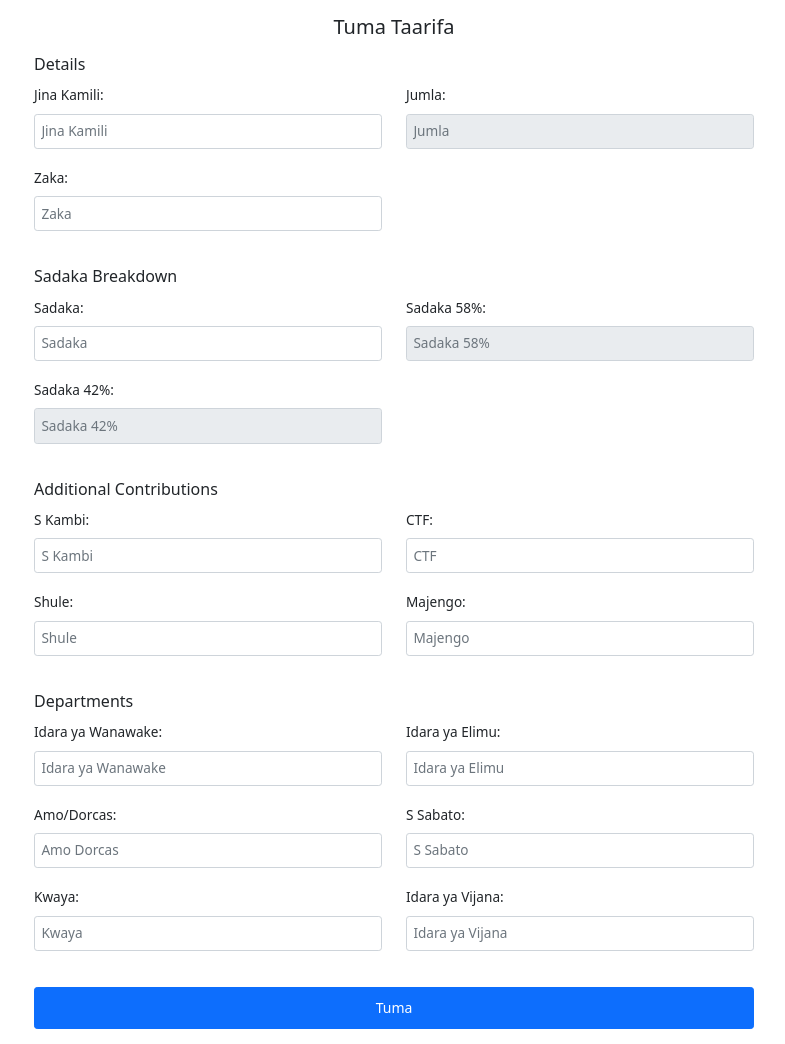
After one commit to stepfoward/church-management, a PHP site: page /admin/submit_data.php in a window 1280 px wide. The commit adds this page. Shown: the whole page, without its empty margins (246-1031 px from the left). Run offline with PHP 8.4, Linux system fonts and the light colour scheme.

Commit message:
modification of mya data wednesday

```diff
--- /dev/null
+++ b/admin/submit_data.php
@@ -0,0 +1,214 @@
+<?php
+// Include the database connection file
+require_once '../admin/includes/config.php';
+
+// Check if the form is submitted
+if ($_SERVER["REQUEST_METHOD"] == "POST") {
+    // Collect form data
+    $jina_kamili = $_POST['jina_kamili'];
+    $jumla = $_POST['jumla'];
+    $zaka = $_POST['zaka'];
+    $sadaka = $_POST['sadaka'];
+    $sadaka_58 = $_POST['sadaka_58'];
+    $sadaka_42 = $_POST['sadaka_42'];
+    $s_kambi = $_POST['s_kambi'];
+    $ctf = $_POST['ctf'];
+    $shule = $_POST['shule'];
+    $majengo = $_POST['majengo'];
+    $idara_ya_wanawake = $_POST['idara_ya_wanawake'];
+    $idara_ya_elimu = $_POST['idara_ya_elimu'];
+    $amo_dorcas = $_POST['amo_dorcas'];
+    $s_sabato = $_POST['s_sabato'];
+    $kwaya = $_POST['kwaya'];
+    $idara_ya_vijana = $_POST['idara_ya_vijana'];
+
+    // Prepare the SQL query to insert the data into the database using prepared statements
+    $sql = "INSERT INTO donations (jina_kamili, jumla, zaka, sadaka, sadaka_58, sadaka_42, s_kambi, ctf, shule, majengo, idara_ya_wanawake, idara_ya_elimu, amo_dorcas, s_sabato, kwaya, idara_ya_vijana)
+            VALUES (?, ?, ?, ?, ?, ?, ?, ?, ?, ?, ?, ?, ?, ?, ?, ?)";
+
+    // Prepare statement
+    if ($stmt = $conn->prepare($sql)) {
+        // Bind parameters to the query
+        $stmt->bind_param("ssssssssssssssss", $jina_kamili, $jumla, $zaka, $sadaka, $sadaka_58, $sadaka_42, $s_kambi, $ctf, $shule, $majengo, $idara_ya_wanawake, $idara_ya_elimu, $amo_dorcas, $s_sabato, $kwaya, $idara_ya_vijana);
+
+        // Execute the query
+        if ($stmt->execute()) {
+            echo "Data has been successfully submitted!";
+        } else {
+            echo "Error: " . $stmt->error;
+        }
+
+        // Close the statement
+        $stmt->close();
+    } else {
+        echo "Error preparing the query.";
+    }
+
+    // Close the database connection
+    $conn->close();
+}
+?>
+
+<!DOCTYPE html>
+<html lang="sw">
+<head>
+    <meta charset="UTF-8">
+    <meta name="viewport" content="width=device-width, initial-scale=1.0">
+    <title>Tuma Taarifa</title>
+    <link href="https://cdn.jsdelivr.net/npm/bootstrap@5.1.3/dist/css/bootstrap.min.css" rel="stylesheet">
+    <style>
+        .container {
+            max-width: 750px;
+            padding: 15px;
+        }
+        .form-label {
+            font-size: 0.85rem;
+        }
+        .form-control {
+            font-size: 0.85rem;
+            padding: 0.4rem;
+        }
+        .mb-3 {
+            margin-bottom: 0.75rem;
+        }
+        .btn-send {
+            width: 100%;
+            padding: 0.6rem;
+        }
+        .form-section {
+            margin-bottom: 1.25rem;
+        }
+    </style>
+</head>
+<body>
+    <div class="container">
+        <h1 class="h5 text-center mb-3">Tuma Taarifa</h1>
+        <form action="submit_data.php" method="post">
+            <!-- First Section -->
+            <div class="form-section">
+                <h6>Details</h6>
+                <div class="row">
+                    <div class="col-md-6 mb-3">
+                        <label for="jina_kamili" class="form-label">Jina Kamili:</label>
+                        <input type="text" id="jina_kamili" name="jina_kamili" class="form-control form-control-sm" placeholder="Jina Kamili">
+                    </div>
+                    <div class="col-md-6 mb-3">
+                        <label for="jumla" class="form-label">Jumla:</label>
+                        <input type="text" id="jumla" name="jumla" class="form-control form-control-sm" placeholder="Jumla" readonly>
+                    </div>
+                    <div class="col-md-6 mb-3">
+                        <label for="zaka" class="form-label">Zaka:</label>
+                        <input type="number" step="0.01" id="zaka" name="zaka" class="form-control form-control-sm" placeholder="Zaka" oninput="calculateTotal()">
+                    </div>
+                </div>
+            </div>
+
+            <!-- Second Section -->
+            <div class="form-section">
+                <h6>Sadaka Breakdown</h6>
+                <div class="row">
+                    <div class="col-md-6 mb-3">
+                        <label for="sadaka" class="form-label">Sadaka:</label>
+                        <input type="number" step="0.01" id="sadaka" name="sadaka" class="form-control form-control-sm" placeholder="Sadaka" oninput="calculateTotal()">
+                    </div>
+                    <div class="col-md-6 mb-3">
+                        <label for="sadaka_58" class="form-label">Sadaka 58%:</label>
+                        <input type="text" id="sadaka_58" name="sadaka_58" class="form-control form-control-sm" placeholder="Sadaka 58%" readonly>
+                    </div>
+                    <div class="col-md-6 mb-3">
+                        <label for="sadaka_42" class="form-label">Sadaka 42%:</label>
+                        <input type="text" id="sadaka_42" name="sadaka_42" class="form-control form-control-sm" placeholder="Sadaka 42%" readonly>
+                    </div>
+                </div>
+            </div>
+
+            <!-- Third Section -->
+            <div class="form-section">
+                <h6>Additional Contributions</h6>
+                <div class="row">
+                    <div class="col-md-6 mb-3">
+                        <label for="s_kambi" class="form-label">S Kambi:</label>
+                        <input type="number" step="0.01" id="s_kambi" name="s_kambi" class="form-control form-control-sm" placeholder="S Kambi" oninput="calculateTotal()">
+                    </div>
+                    <div class="col-md-6 mb-3">
+                        <label for="ctf" class="form-label">CTF:</label>
+                        <input type="number" step="0.01" id="ctf" name="ctf" class="form-control form-control-sm" placeholder="CTF" oninput="calculateTotal()">
+                    </div>
+                    <div class="col-md-6 mb-3">
+                        <label for="shule" class="form-label">Shule:</label>
+                        <input type="number" step="0.01" id="shule" name="shule" class="form-control form-control-sm" placeholder="Shule" oninput="calculateTotal()">
+                    </div>
+                    <div class="col-md-6 mb-3">
+                        <label for="majengo" class="form-label">Majengo:</label>
+                        <input type="number" step="0.01" id="majengo" name="majengo" class="form-control form-control-sm" placeholder="Majengo" oninput="calculateTotal()">
+                    </div>
+                </div>
+            </div>
+
+            <!-- Fourth Section -->
+            <div class="form-section">
+                <h6>Departments</h6>
+                <div class="row">
+                    <div class="col-md-6 mb-3">
+                        <label for="idara_ya_wanawake" class="form-label">Idara ya Wanawake:</label>
+                        <input type="number" step="0.01" id="idara_ya_wanawake" name="idara_ya_wanawake" class="form-control form-control-sm" placeholder="Idara ya Wanawake" oninput="calculateTotal()">
+                    </div>
+                    <div class="col-md-6 mb-3">
+                        <label for="idara_ya_elimu" class="form-label">Idara ya Elimu:</label>
+                        <input type="number" step="0.01" id="idara_ya_elimu" name="idara_ya_elimu" class="form-control form-control-sm" placeholder="Idara ya Elimu" oninput="calculateTotal()">
+                    </div>
+                    <div class="col-md-6 mb-3">
+                        <label for="amo_dorcas" class="form-label">Amo/Dorcas:</label>
+                        <input type="number" step="0.01" id="amo_dorcas" name="amo_dorcas" class="form-control form-control-sm" placeholder="Amo Dorcas" oninput="calculateTotal()">
+                    </div>
+                    <div class="col-md-6 mb-3">
+                        <label for="s_sabato" class="form-label">S Sabato:</label>
+                        <input type="number" step="0.01" id="s_sabato" name="s_sabato" class="form-control form-control-sm" placeholder="S Sabato" oninput="calculateTotal()">
+                    </div>
+                    <div class="col-md-6 mb-3">
+                        <label for="kwaya" class="form-label">Kwaya:</label>
+                        <input type="number" step="0.01" id="kwaya" name="kwaya" class="form-control form-control-sm" placeholder="Kwaya" oninput="calculateTotal()">
+                    </div>
+                    <div class="col-md-6 mb-3">
+                        <label for="idara_ya_vijana" class="form-label">Idara ya Vijana:</label>
+                        <input type="number" step="0.01" id="idara_ya_vijana" name="idara_ya_vijana" class="form-control form-control-sm" placeholder="Idara ya Vijana" oninput="calculateTotal()">
+                    </div>
+                </div>
+            </div>
+
+            <!-- Submit Button -->
+            <button type="submit" class="btn btn-primary btn-sm btn-send">Tuma</button>
+        </form>
+    </div>
+
+    <script src="https://cdn.jsdelivr.net/npm/bootstrap@5.1.3/dist/js/bootstrap.bundle.min.js"></script>
+
+    <script>
+        // Function to calculate Sadaka 58% and 42% and total jumla
+        function calculateTotal() {
+            var zaka = parseFloat(document.getElementById('zaka').value) || 0;
+            var sadaka = parseFloat(document.getElementById('sadaka').value) || 0;
+            var sadaka58 = (sadaka * 58) / 100;
+            var sadaka42 = (sadaka * 42) / 100;
+
+            document.getElementById('sadaka_58').value = sadaka58.toFixed(2);
+            document.getElementById('sadaka_42').value = sadaka42.toFixed(2);
+
+            // Calculate total (jumla)
+            var jumla = zaka + sadaka58 + sadaka42;
+            jumla += parseFloat(document.getElementById('s_kambi').value) || 0;
+            jumla += parseFloat(document.getElementById('ctf').value) || 0;
+            jumla += parseFloat(document.getElementById('shule').value) || 0;
+            jumla += parseFloat(document.getElementById('majengo').value) || 0;
+            jumla += parseFloat(document.getElementById('idara_ya_wanawake').value) || 0;
+            jumla += parseFloat(document.getElementById('idara_ya_elimu').value) || 0;
+            jumla += parseFloat(document.getElementById('amo_dorcas').value) || 0;
+            jumla += parseFloat(document.getElementById('s_sabato').value) || 0;
+            jumla += parseFloat(document.getElementById('kwaya').value) || 0;
+            jumla += parseFloat(document.getElementById('idara_ya_vijana').value) || 0;
+
+            document.getElementById('jumla').value = jumla.toFixed(2);
+        }
+    </script>
+</body>
+</html>
--- a/index.php
+++ b/index.php
@@ -124,14 +124,15 @@ if (!isset($_SESSION['user_id'])) {
         <a href="admin/quarterly_report.php">Quarterly Report</a>
         <a href="admin/monthly_report.php">Monthly Report</a>
         <a href="admin/yearly_report.php">Yearly Report</a>
+        <a href="admin/submit_data.php">Add offrings</a>
         <a href="admin/print_report.php">Print Report</a> <!-- Corrected the link for print report -->
     </div>
 
-    <!-- Donation Form inside Sidebar -->
+    <!-- Donation Form inside Sidebar
     <form action="admin/donation_form.php" method="POST">
         <button type="submit" class="btn btn-success btn-block">Go to Donation Form</button>
     </form>
-
+     -->
     <!-- Logout inside Sidebar -->
     <form action="logout.php" method="POST">
         <button type="submit" class="btn btn-danger btn-block">Logout</button>
```
Also changed, not shown: admin/Daily_report.php (+18 -12 lines), admin/donation_form.php (deleted, +0 -154 lines), admin/includes/header.php (+3 -10 lines), admin/offerings.php (deleted, +0 -206 lines), database/church_donations.sql (+6 -3 lines).
